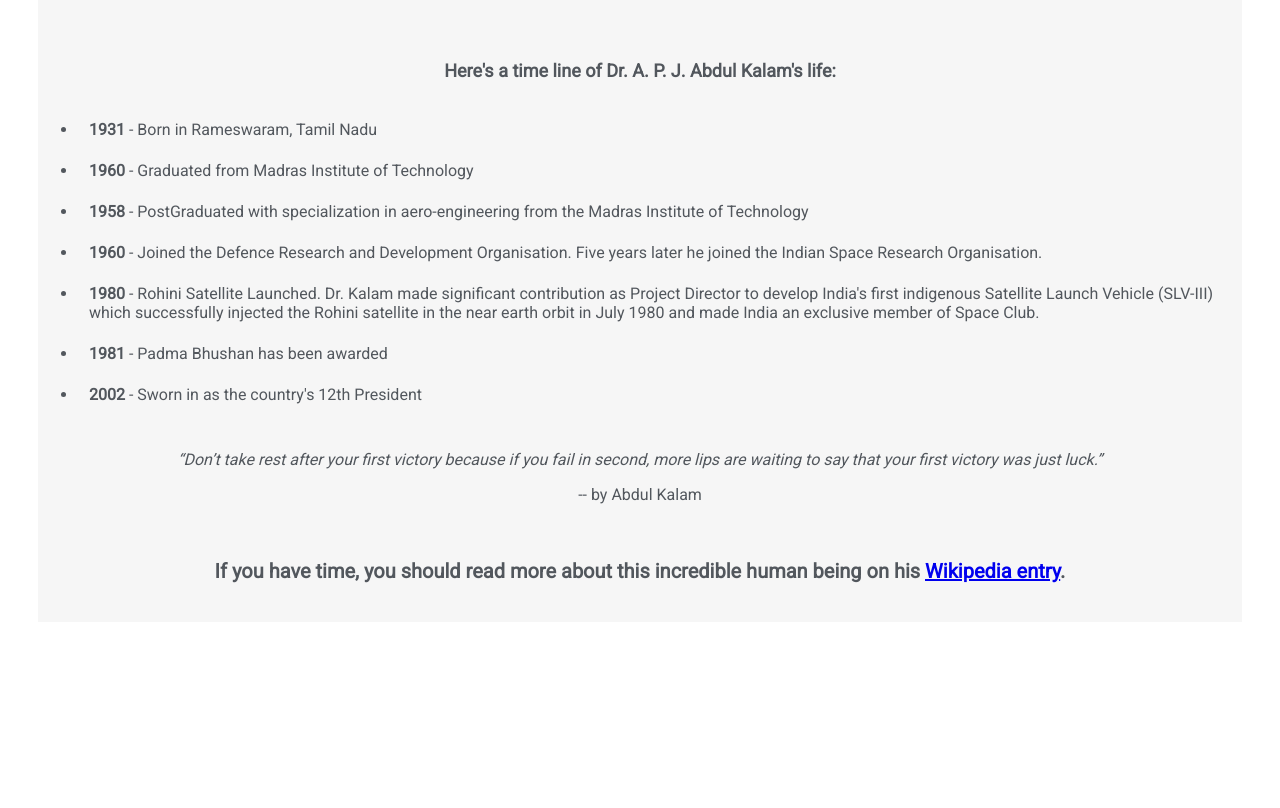
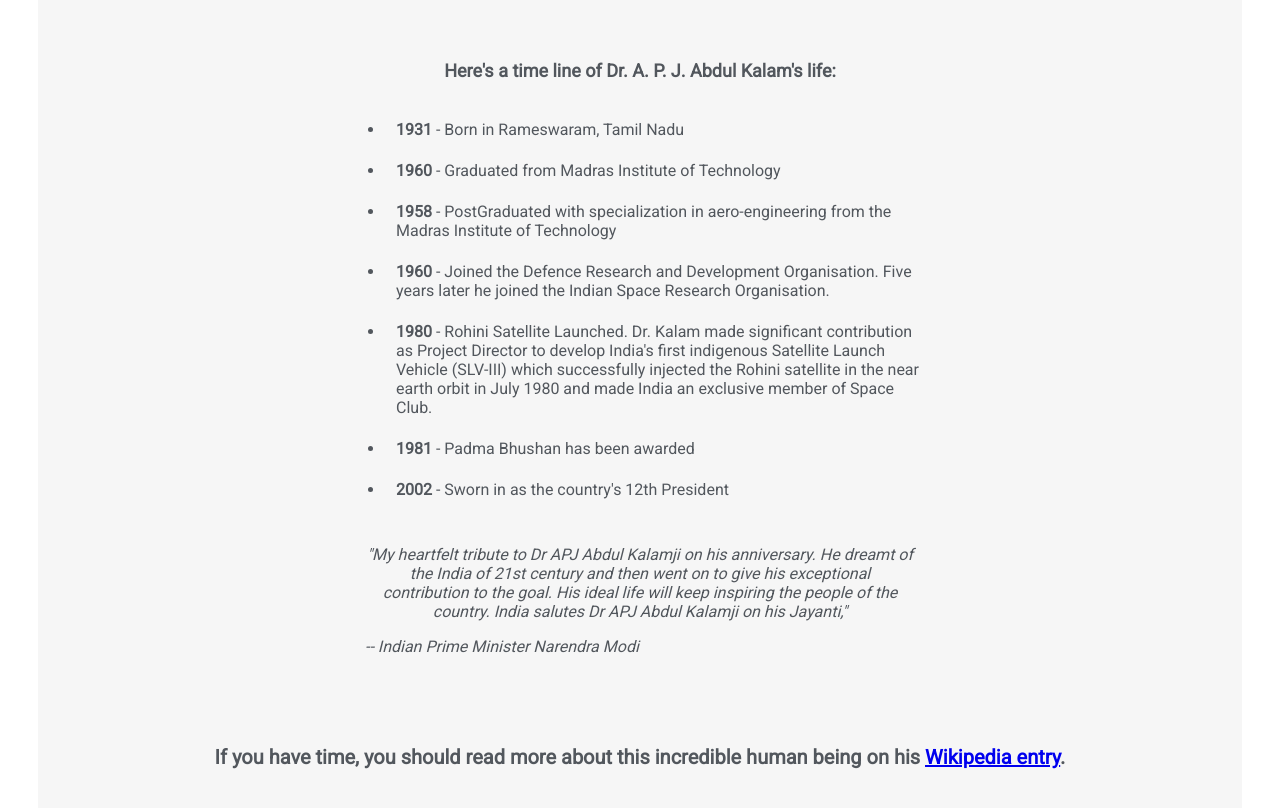
Before and after one commit to madhuperam/tribute-page, a plain HTML site: page index.html in a window 1280 px wide. Shown: the part 882-1690 px from the top of the page. Before the commit the page ends 1534 px from the top, so only its background shows below. Drawn offline with Linux system fonts and the light colour scheme.

Commit message:
final commit, not gonna change anything else than this

```diff
--- a/index.html
+++ b/index.html
@@ -16,6 +16,7 @@
         <p id="image-caption">Dr. A. P. J Abdul Kalam during one of his speeches</p>
       </div>
         <br>
+        <section class="list">
           <p id="tribute-info"><b>Here's a time line of Dr. A. P. J. Abdul Kalam's life:</b></p>
           <ul>
             <li><b>1931</b> - Born in Rameswaram, Tamil Nadu</li>
@@ -27,8 +28,14 @@
             <li><b>2002</b> - Sworn in as the country's 12th President</li>
           </ul>
           <br>
-        <p id="quote">“Don’t take rest after your first victory because if you fail in second, more lips are waiting to say that your first victory was just luck.”</p>
-        <p>  -- by Abdul Kalam</p>
+          <blockquote cite="https://www.ndtv.com/india-news/dr-apj-abdul-kalam-birth-anniversary-pm-pays-tribute-to-missile-man-says-india-salutes-dr-apj-abdul-2116961#:~:text=%22My%20heartfelt%20tribute%20to%20Dr,PM%20Modi%20tweeted%20in%20Hindi.">
+            <p>"My heartfelt tribute to Dr APJ Abdul Kalamji on his anniversary. He dreamt of the India of 21st century and then went on to give his exceptional contribution to the goal. His ideal life will keep inspiring the people of the country. India salutes Dr APJ Abdul Kalamji on his Jayanti,"</p>
+            <cite>  -- Indian Prime Minister Narendra Modi</cite>
+          </blockquote>
+
+        </section>
+
+
         <br>
         <p id="webpage"><b>If you have time, you should read more about this incredible human being on his <a href="https://en.wikipedia.org/wiki/A._P._J._Abdul_Kalam" target="_blank"><u>Wikipedia entry</u></a>.</b></p>
         <br>
--- a/styles.css
+++ b/styles.css
@@ -30,10 +30,18 @@ li{
     text-align: left;
     list-style-position: inside;
 } */
+blockquote{
+  font-style: italic;
+  max-width: 550px;
+  text-align: left;
+  margin: 0 auto 50px auto;
+}
+
 
 ul {
   display: table;
   margin: 0 auto;
+  max-width: 550px;
 }
 
 #main{
@@ -58,10 +66,12 @@ ul {
   text-align: center;
 }
 
-#quote{
-  font-style: italic;
-}
+
 
 #webpage{
   font-size: 20px;
 }
+
+#title{
+  text-align: center;
+}
```
Lines whose indentation alone changed are shown as unchanged.
